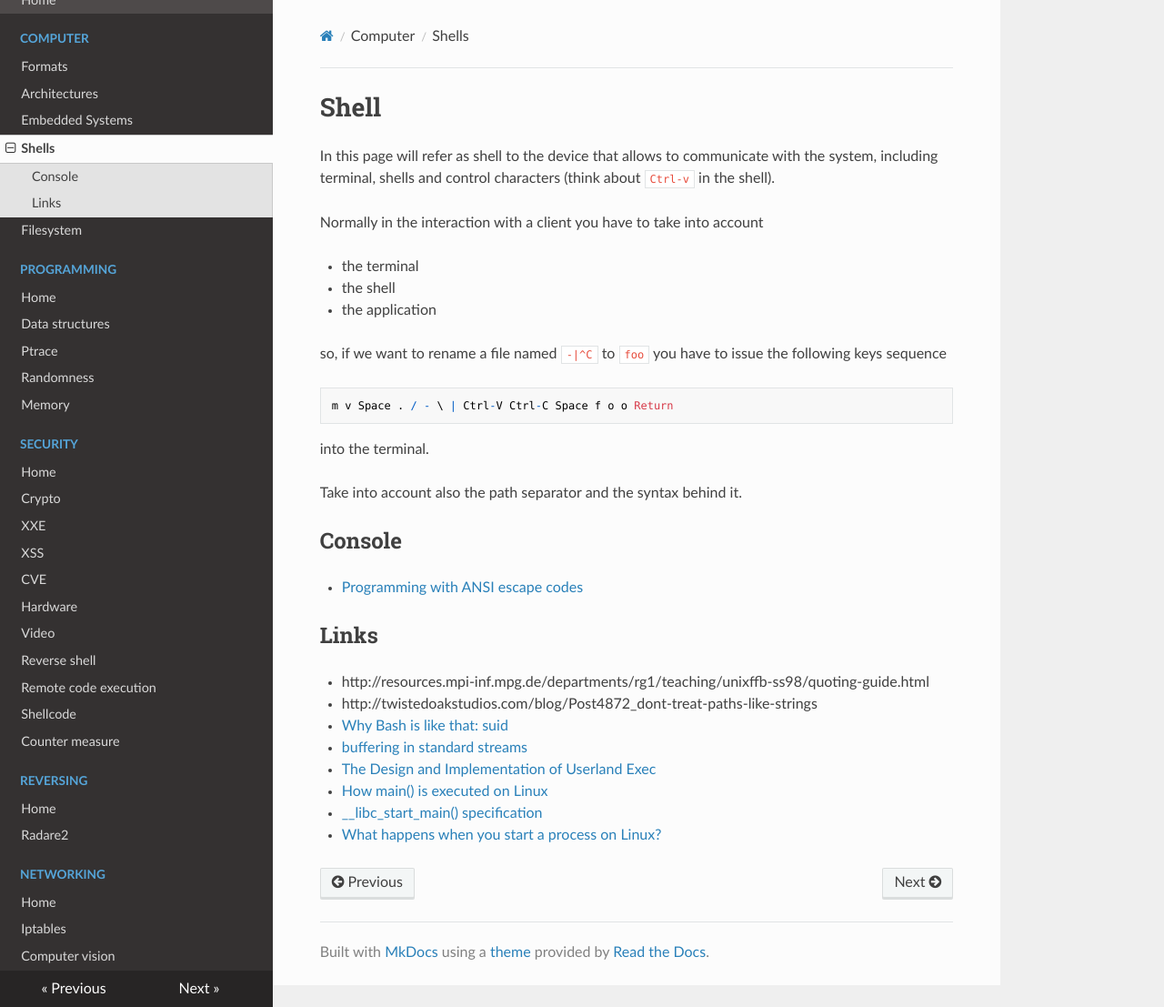
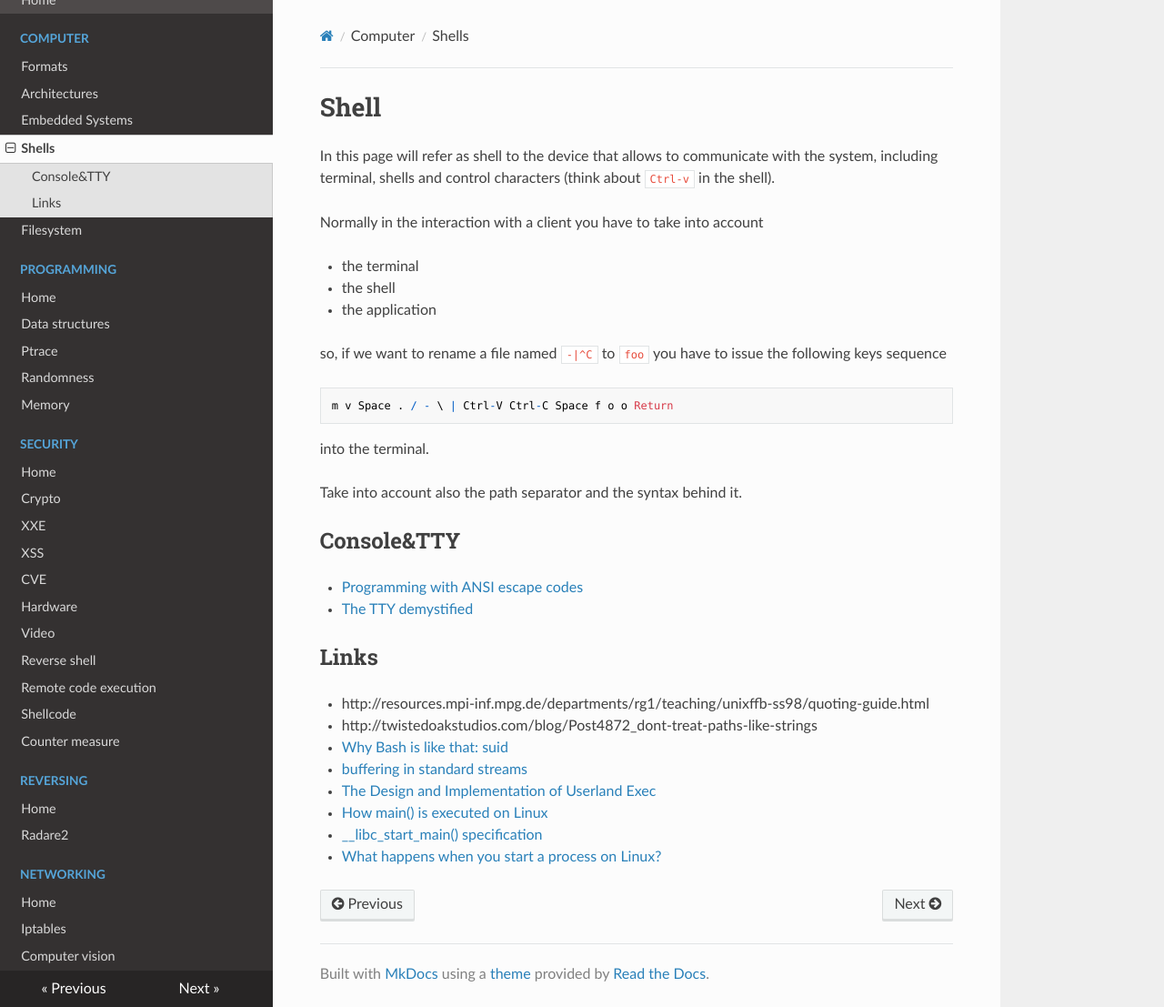
Before and after one commit to gipi/low-level, an MkDocs documentation site: the page built from docs/shell.md, in a window 1280 px wide and 1107 px high. Shown: the whole window at 91% size. Built offline with MkDocs 1.6.1, drawn with Linux system fonts in a browser that asks for light colours; nearby versions of some CDN libraries; old or Windows-style settings are respelled for this version of MkDocs.

Commit message:
Add link.

```diff
--- a/docs/shell.md
+++ b/docs/shell.md
@@ -18,9 +18,10 @@ into the terminal.
 
 Take into account also the path separator and the syntax behind it.
 
-## Console
+## Console&TTY
 
  - [Programming with ANSI escape codes](http://www.lihaoyi.com/post/BuildyourownCommandLinewithANSIescapecodes.html)
+ - [The TTY demystified](http://www.linusakesson.net/programming/tty/)
 
 ## Links
 
```
